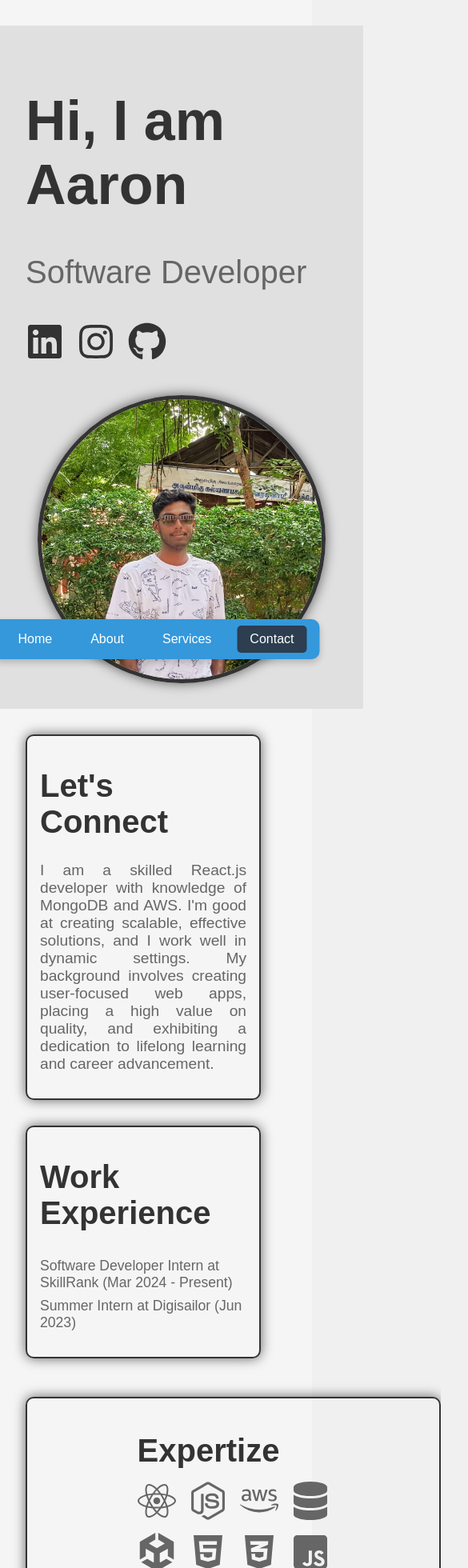
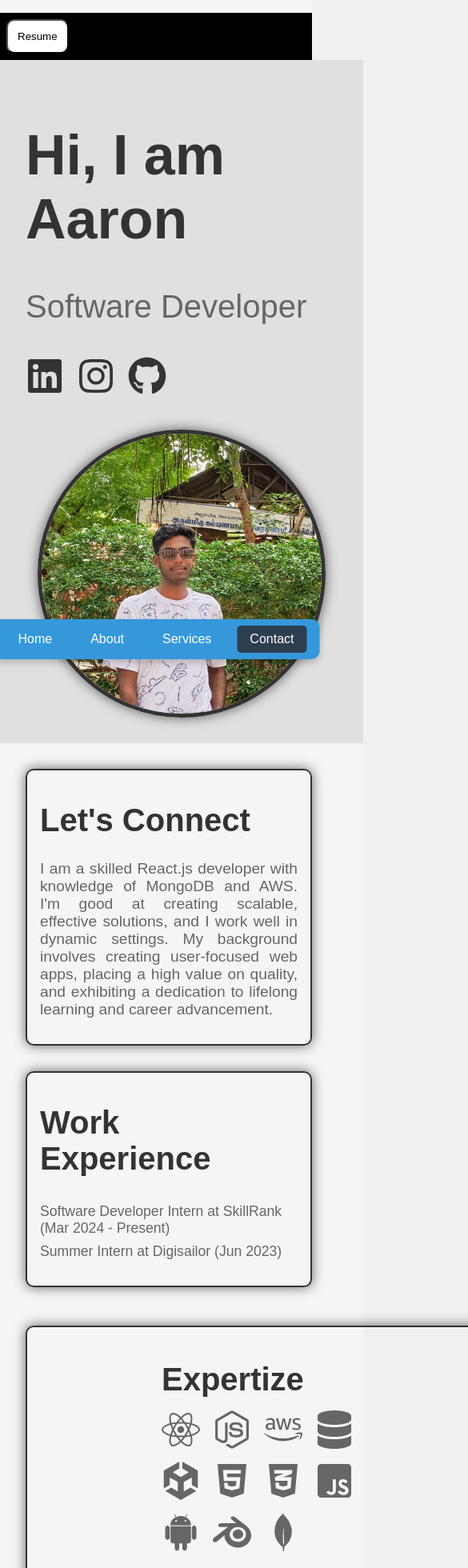
Before and after one commit to aarons2612/Portfolio, a React (Create React App) app: page / in a window 390 px wide. Shown: the top 1960 px of the page at 80% size, 585 px wide, since content can reach past the window. Built offline with nearby package versions, Linux system fonts and the light colour scheme.

Commit message:
Built responsiveness

```diff
--- a/src/components/About.css
+++ b/src/components/About.css
@@ -5,7 +5,8 @@
     align-items: flex-start;
     padding: 2rem;
     background-color: #F5F5F5; /* Light grey background */
-    height: auto;
+    height: 100vh;
+    width: 100%;
   }
 
   .about .left-column {
@@ -109,7 +110,7 @@
       height: auto;
     }
     .about .right-section{
-      padding: 1rem 8.6rem;
+      padding: 1rem 10.5rem;
       padding-bottom: 3rem;
     }
 
--- /dev/null
+++ b/src/components/Header.css
@@ -0,0 +1,22 @@
+.header{
+    background-color: black;
+    margin-top: -1rem;
+    display: flex;
+    width: 100%;
+
+}
+
+.res-btn{
+    background-color: white;
+    padding: 12px;
+    margin: 0.5rem;
+    border-radius: 10px;
+}
+
+@media screen and (max-width:740px) {
+    .header{
+        width: 100%;
+        height: 100%;
+    }
+
+}
--- /dev/null
+++ b/src/components/Header.js
@@ -0,0 +1,12 @@
+import React from 'react'
+import "./Header.css"
+
+const Header = () => {
+  return (
+    <div className='header'>
+        <button className='res-btn'>Resume</button>
+    </div>
+  )
+}
+
+export default Header
--- a/src/components/Home.css
+++ b/src/components/Home.css
@@ -5,7 +5,8 @@
     align-items: center;
     padding: 2rem;
     background-color: #E0E0E0; /* Lighter grey background */
-    height: 90vh;
+    height: 100vh;
+    width: 100%;
   }
 
   .left-section {
--- a/src/pages/MainPage.js
+++ b/src/pages/MainPage.js
@@ -5,6 +5,7 @@ import Home from '../components/Home';
 import About from '../components/About';
 import Services from '../components/Services';
 import Contact from '../components/Contact';
+import Header from '../components/Header';
 
 const MainPage = () => {
   useEffect(() => {
@@ -32,6 +33,7 @@ const MainPage = () => {
 
   return (
     <div className="main-page">
+      <Header/>
       <FloatingNavbar />
       <Home />
       <About />
```
